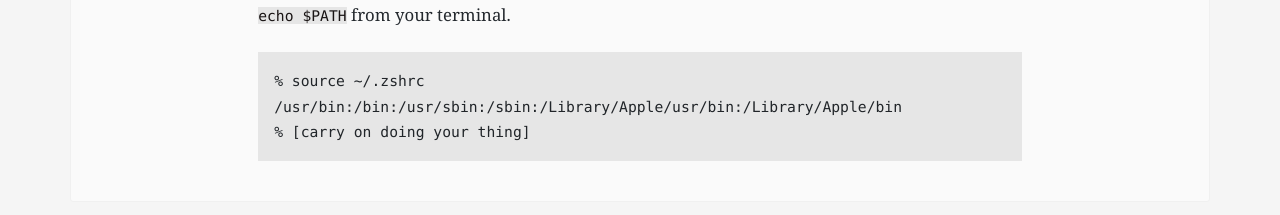
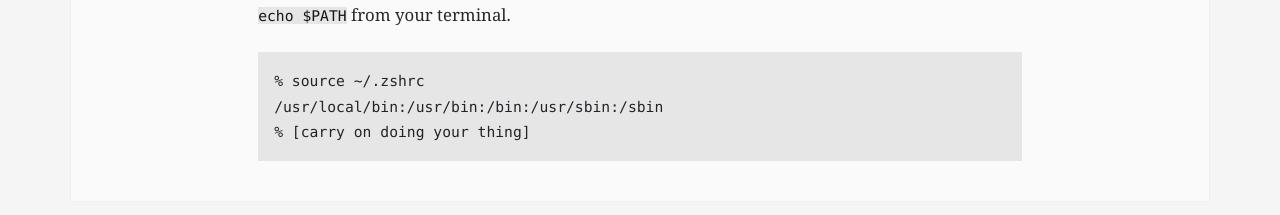
Before and after one commit to francojposa/personal-site, a Jekyll site: the page built from _dev_setup_guides/inital_dev_setup_macos.md, in a window 1280 px wide. Shown: the part 1963-2178 px from the top of the page. Built offline with Jekyll 4.4.1, drawn with Linux system fonts in a browser that asks for light colours.

Commit message:
Update $PATH to what it actually is on a fresh boot

````diff
--- a/_dev_setup_guides/inital_dev_setup_macos.md
+++ b/_dev_setup_guides/inital_dev_setup_macos.md
@@ -59,6 +59,6 @@ The `.zshrc` will be invoked when you open a new terminal session in a new Termi
 You should see the contents of your `PATH` printed out. Compare the output to directly invoking `echo $PATH` from your terminal.
 ```
 % source ~/.zshrc
-/usr/bin:/bin:/usr/sbin:/sbin:/Library/Apple/usr/bin:/Library/Apple/bin
+/usr/local/bin:/usr/bin:/bin:/usr/sbin:/sbin
 % [carry on doing your thing]
 ```
````
